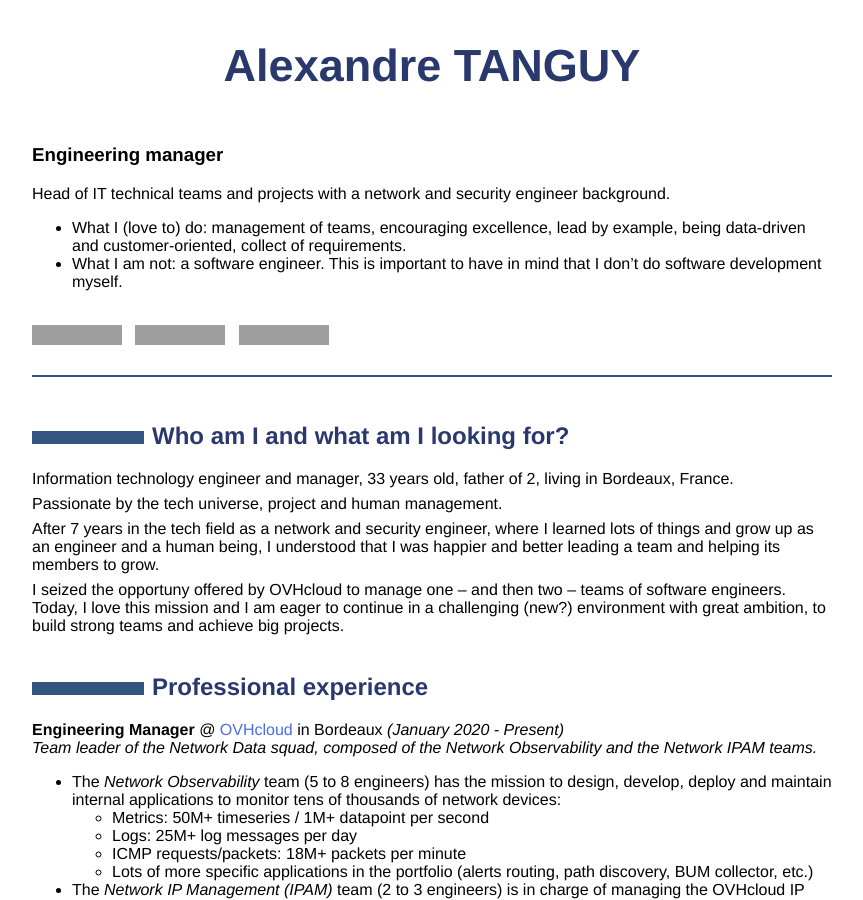
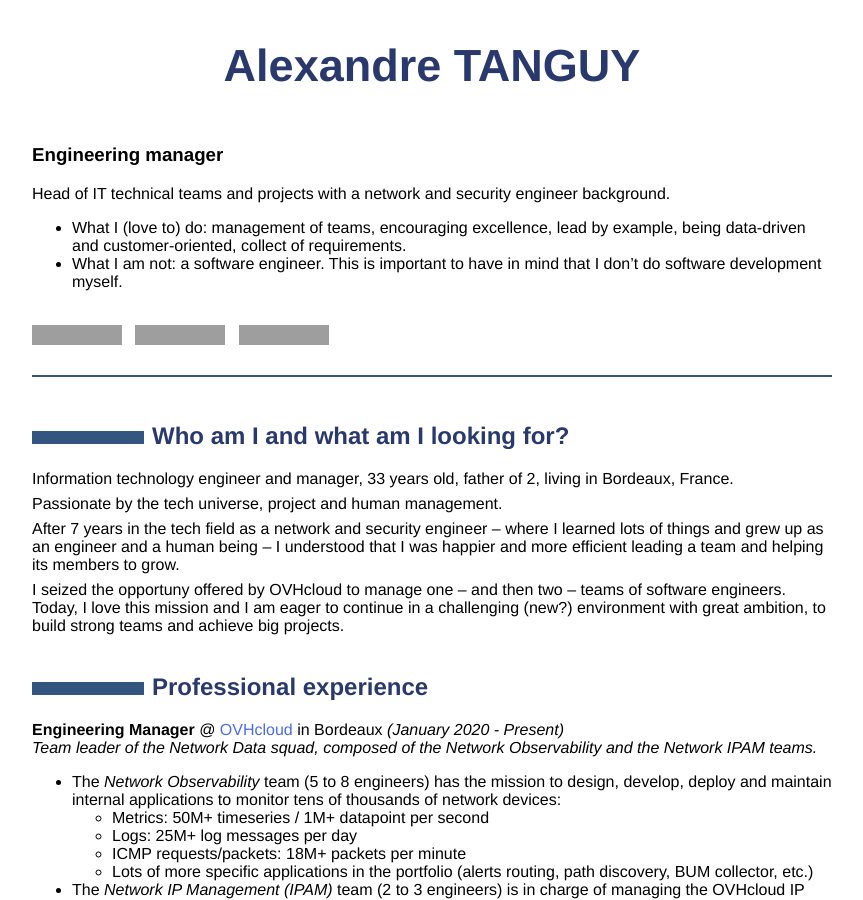
Before and after one commit to hikatanguy/cv, a Jekyll site: the page out/cv_alexandre_tanguy.html, which Jekyll copies as it is, in a window 1280 px wide and 900 px high, cut to the strip 0-900 px from the top of the window. Shown: the whole strip, without its empty margins (208-1071 px from the left). Built offline with Jekyll 4.4.1, drawn with Linux system fonts in a browser that asks for light colours; grey boxes are pictures that could not be loaded.

```diff
--- a/out/cv_alexandre_tanguy.html
+++ b/out/cv_alexandre_tanguy.html
@@ -28,7 +28,7 @@
 <h2 id="who-am-i-and-what-am-i-looking-for">Who am I and what am I looking for?</h2>
 <p>Information technology engineer and manager, 33 years old, father of 2, living in Bordeaux, France.</p>
 <p>Passionate by the tech universe, project and human management.</p>
-<p>After 7 years in the tech field as a network and security engineer, where I learned lots of things and grow up as an engineer and a human being, I understood that I was happier and better leading a team and helping its members to grow.</p>
+<p>After 7 years in the tech field as a network and security engineer – where I learned lots of things and grew up as an engineer and a human being – I understood that I was happier and more efficient leading a team and helping its members to grow.</p>
 <p>I seized the opportuny offered by OVHcloud to manage one – and then two – teams of software engineers.<br> Today, I love this mission and I am eager to continue in a challenging (new?) environment with great ambition, to build strong teams and achieve big projects. <br><br></p>
 <h2 id="professional-experience">Professional experience</h2>
 <p><strong>Engineering Manager</strong> @ <a href="https://www.ovhcloud.com">OVHcloud</a> in Bordeaux <em>(January 2020 - Present)</em> <br> <em>Team leader of the Network Data squad, composed of the Network Observability and the Network IPAM teams.</em></p>
```
Also changed, not shown: 2 other files.
